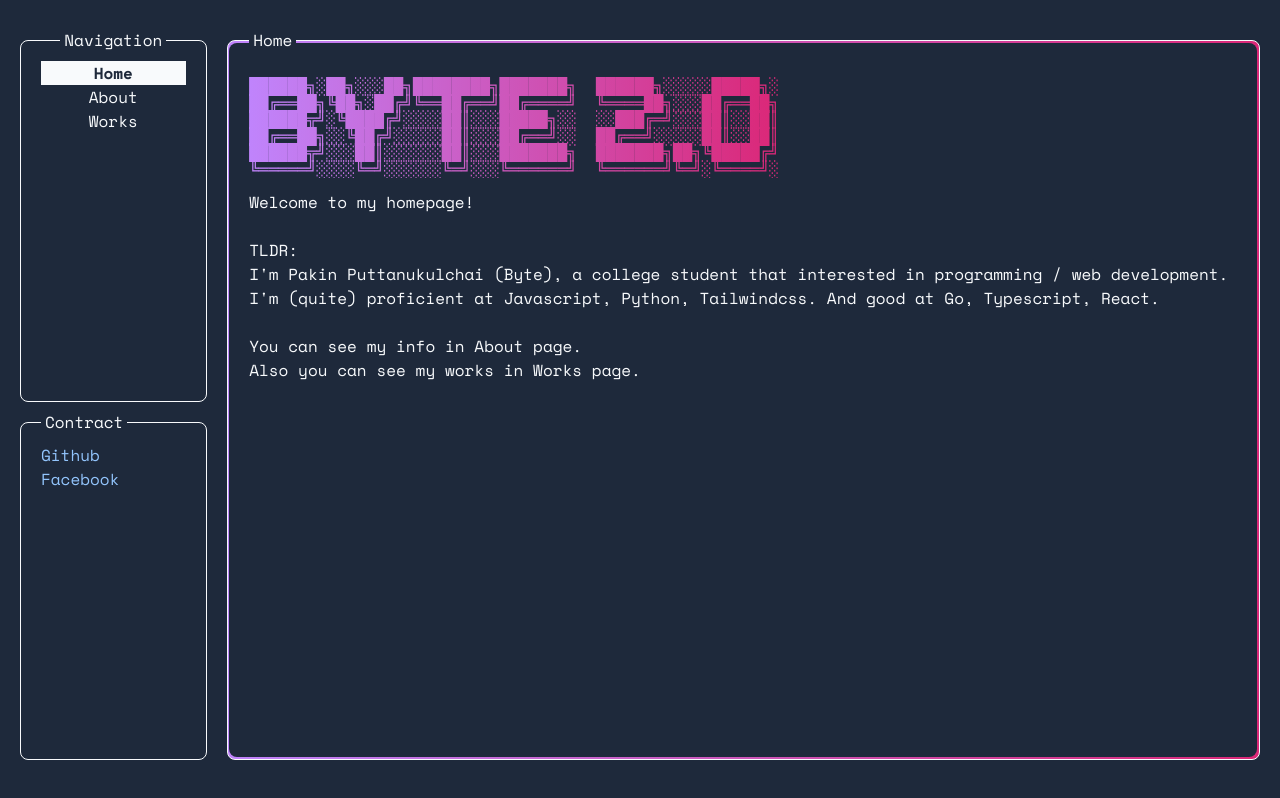
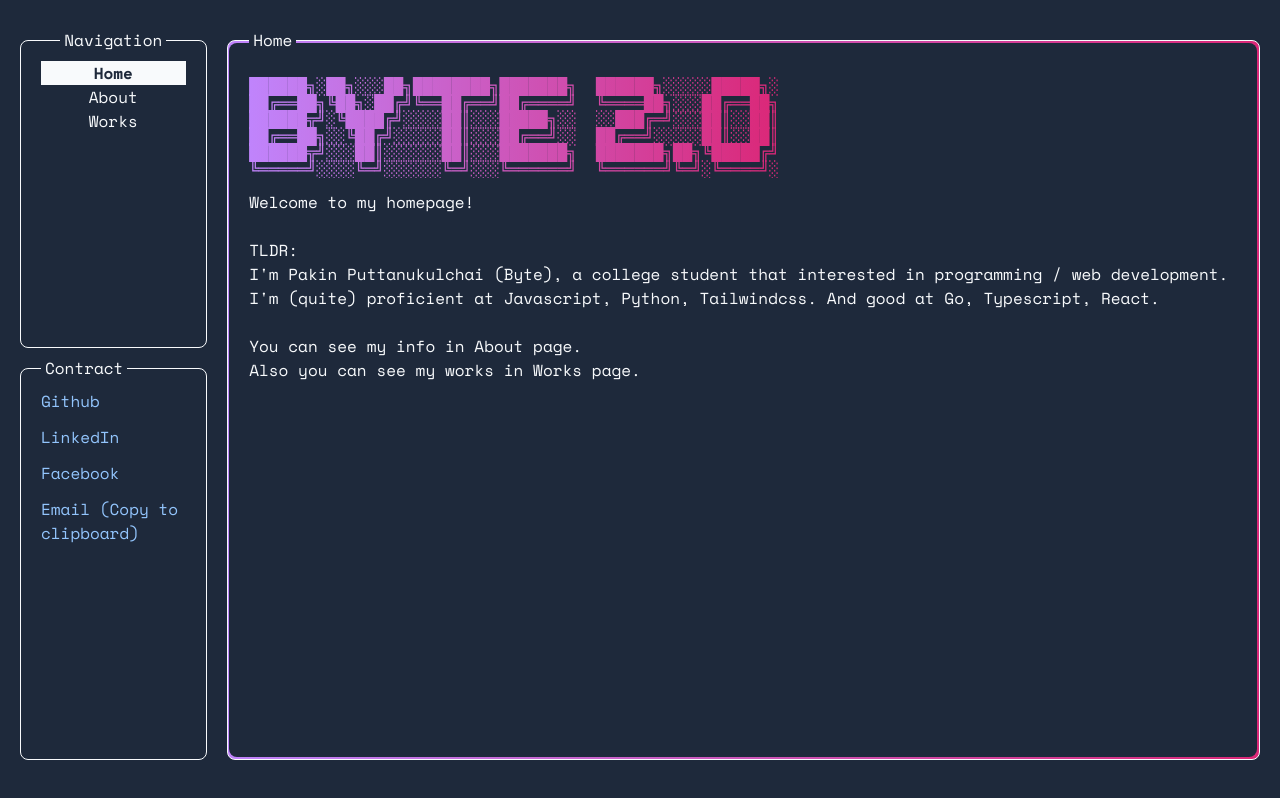
Before and after one commit to OnFireByte/archived-web, a React (Vite) app: page / in a window 1280 px wide. Built offline with nearby package versions, Linux system fonts and the light colour scheme.

Commit message:
make contract last item in sm devices

```diff
--- a/src/App.tsx
+++ b/src/App.tsx
@@ -3,6 +3,7 @@ import { useState } from "react";
 import About from "@/pages/About";
 import Works from "./pages/Works";
 import Home from "@/pages/Home";
+import Contract from "./components/Contract";
 
 export enum Pages {
     home = "home",
@@ -31,6 +32,7 @@ function App() {
             <div className="w-screen flex flex-col h-fit md:flex-row gap-5 p-5">
                 <Sidebar setPage={setPage} page={page} />
                 <ShowPage />
+                <Contract className="md:hidden block" />
             </div>
         </div>
     );
--- /dev/null
+++ b/src/components/Contract.tsx
@@ -0,0 +1,36 @@
+import React from "react";
+import Block from "@/components/Block";
+
+type Props = React.PropsWithChildren & {
+    className?: String;
+};
+const Contract = ({ className }: Props) => {
+    return (
+        <Block title="Contract" className={`${className} mt-5 grow`}>
+            <div className="flex flex-col gap-1 md:gap-3 h-full">
+                <a href="http://github.com/onfirebyte" target="_blank">
+                    <div>Github</div>
+                </a>
+                <a
+                    href="https://www.linkedin.com/in/pakin-puttanukulchai-851991205/"
+                    target="_blank"
+                >
+                    <div>LinkedIn</div>
+                </a>
+                <a href="https://www.facebook.com/0nfirebyte/" target="_blank">
+                    <div>Facebook</div>
+                </a>
+                <button
+                    className="text-blue-300 text-left hover:text-blue-700"
+                    onClick={() => {
+                        navigator.clipboard.writeText("bright.pakin@hotmail.com");
+                    }}
+                >
+                    Email (Copy to clipboard)
+                </button>
+            </div>
+        </Block>
+    );
+};
+
+export default Contract;
--- a/src/components/Sidebar.tsx
+++ b/src/components/Sidebar.tsx
@@ -1,3 +1,4 @@
+import Contract from "@/components/Contract";
 import Block from "@/components/Block";
 import { Pages } from "@/App";
 export function Sidebar({
@@ -33,19 +34,7 @@ export function Sidebar({
                     ))}
                 </div>
             </Block>
-            <Block title="Contract" className="mt-5 grow" insideClassName="flex flex-col">
-                {/* <div className="text-[1rem]">
-                    bright.pakin
-                    <br />
-                    @hotmail.com
-                </div> */}
-                <a href="http://github.com/onfirebyte" target="_blank">
-                    <p>Github</p>
-                </a>
-                <a href="https://www.facebook.com/0nfirebyte/" target="_blank">
-                    <p>Facebook</p>
-                </a>
-            </Block>
+            <Contract className="hidden md:block"/>
         </div>
     );
 }
```
